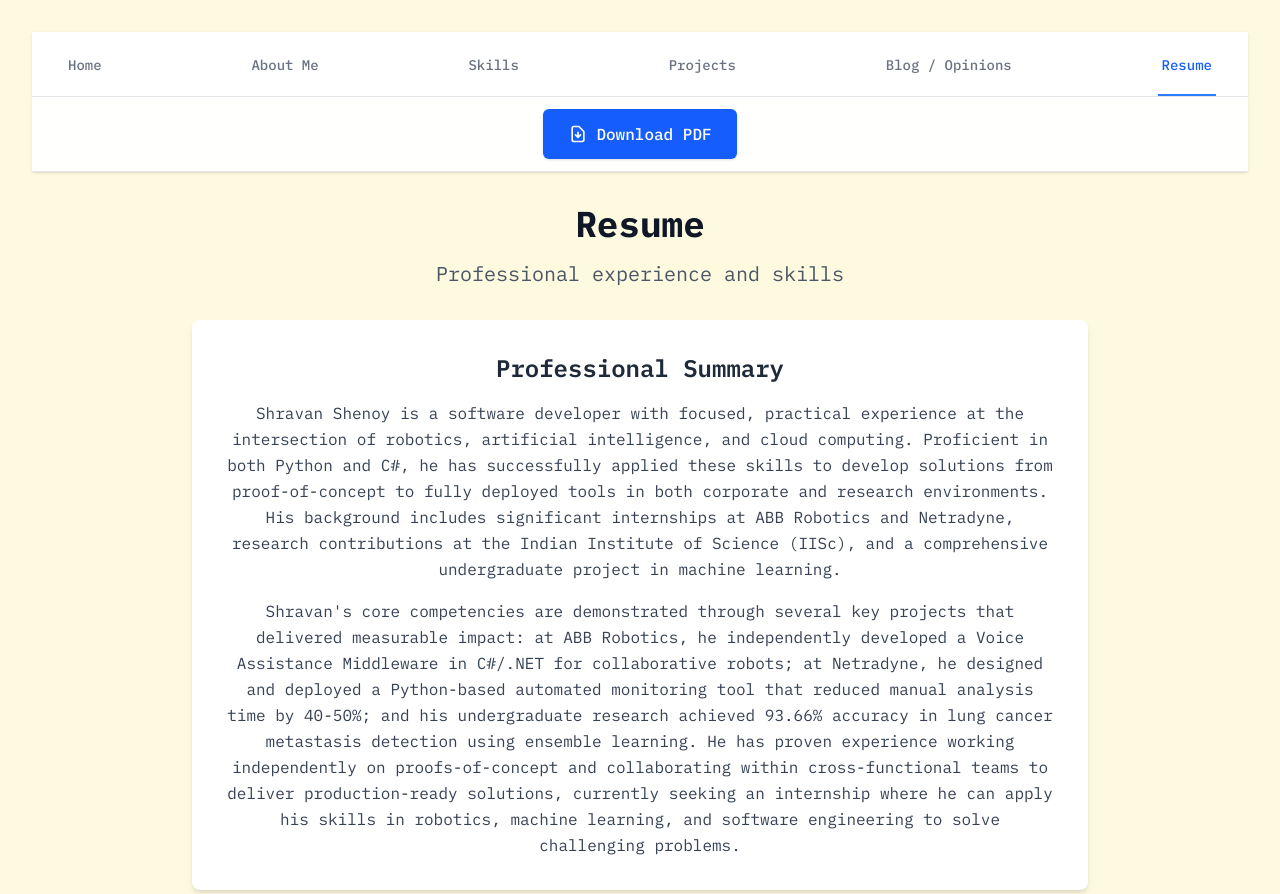
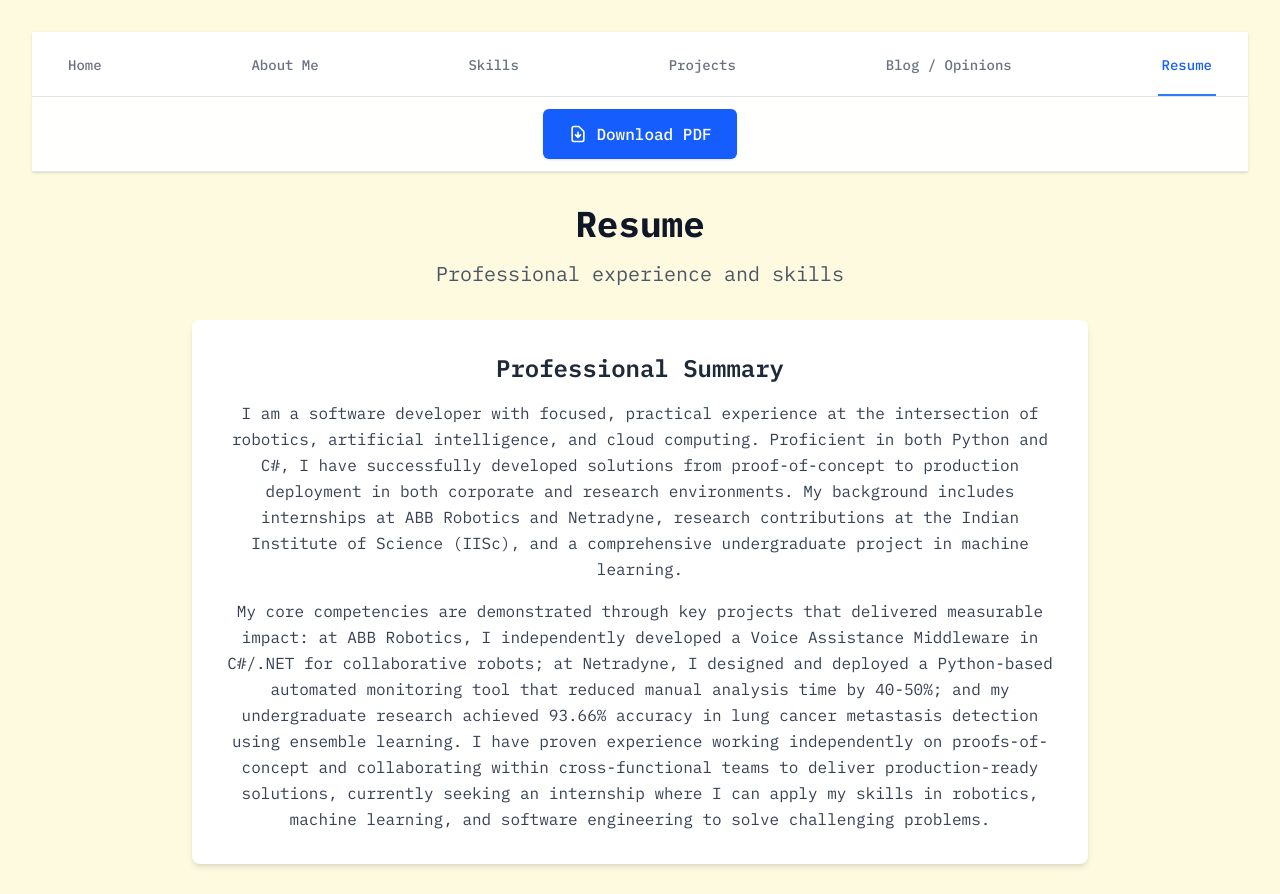
Before and after one commit to ShravanShenoy4477/personal-portfolio-site, a React (Vite) app: page /resume in a window 1280 px wide. Shown: the top 894 px of the page. Built offline with nearby package versions, Linux system fonts and the light colour scheme.

Commit message:
Make professional summary more concise and change to first person perspective

```diff
--- a/src/components/ResumePage.jsx
+++ b/src/components/ResumePage.jsx
@@ -95,10 +95,10 @@ export default function ResumePage() {
                     </h2>
                     <div className="prose prose-gray max-w-none">
                         <p className="text-gray-700 leading-relaxed mb-4">
-                            Shravan Shenoy is a software developer with focused, practical experience at the intersection of robotics, artificial intelligence, and cloud computing. Proficient in both Python and C#, he has successfully applied these skills to develop solutions from proof-of-concept to fully deployed tools in both corporate and research environments. His background includes significant internships at ABB Robotics and Netradyne, research contributions at the Indian Institute of Science (IISc), and a comprehensive undergraduate project in machine learning.
+                            I am a software developer with focused, practical experience at the intersection of robotics, artificial intelligence, and cloud computing. Proficient in both Python and C#, I have successfully developed solutions from proof-of-concept to production deployment in both corporate and research environments. My background includes internships at ABB Robotics and Netradyne, research contributions at the Indian Institute of Science (IISc), and a comprehensive undergraduate project in machine learning.
                         </p>
                         <p className="text-gray-700 leading-relaxed">
-                            Shravan's core competencies are demonstrated through several key projects that delivered measurable impact: at ABB Robotics, he independently developed a Voice Assistance Middleware in C#/.NET for collaborative robots; at Netradyne, he designed and deployed a Python-based automated monitoring tool that reduced manual analysis time by 40-50%; and his undergraduate research achieved 93.66% accuracy in lung cancer metastasis detection using ensemble learning. He has proven experience working independently on proofs-of-concept and collaborating within cross-functional teams to deliver production-ready solutions, currently seeking an internship where he can apply his skills in robotics, machine learning, and software engineering to solve challenging problems.
+                            My core competencies are demonstrated through key projects that delivered measurable impact: at ABB Robotics, I independently developed a Voice Assistance Middleware in C#/.NET for collaborative robots; at Netradyne, I designed and deployed a Python-based automated monitoring tool that reduced manual analysis time by 40-50%; and my undergraduate research achieved 93.66% accuracy in lung cancer metastasis detection using ensemble learning. I have proven experience working independently on proofs-of-concept and collaborating within cross-functional teams to deliver production-ready solutions, currently seeking an internship where I can apply my skills in robotics, machine learning, and software engineering to solve challenging problems.
                         </p>
                     </div>
                 </div>
```
